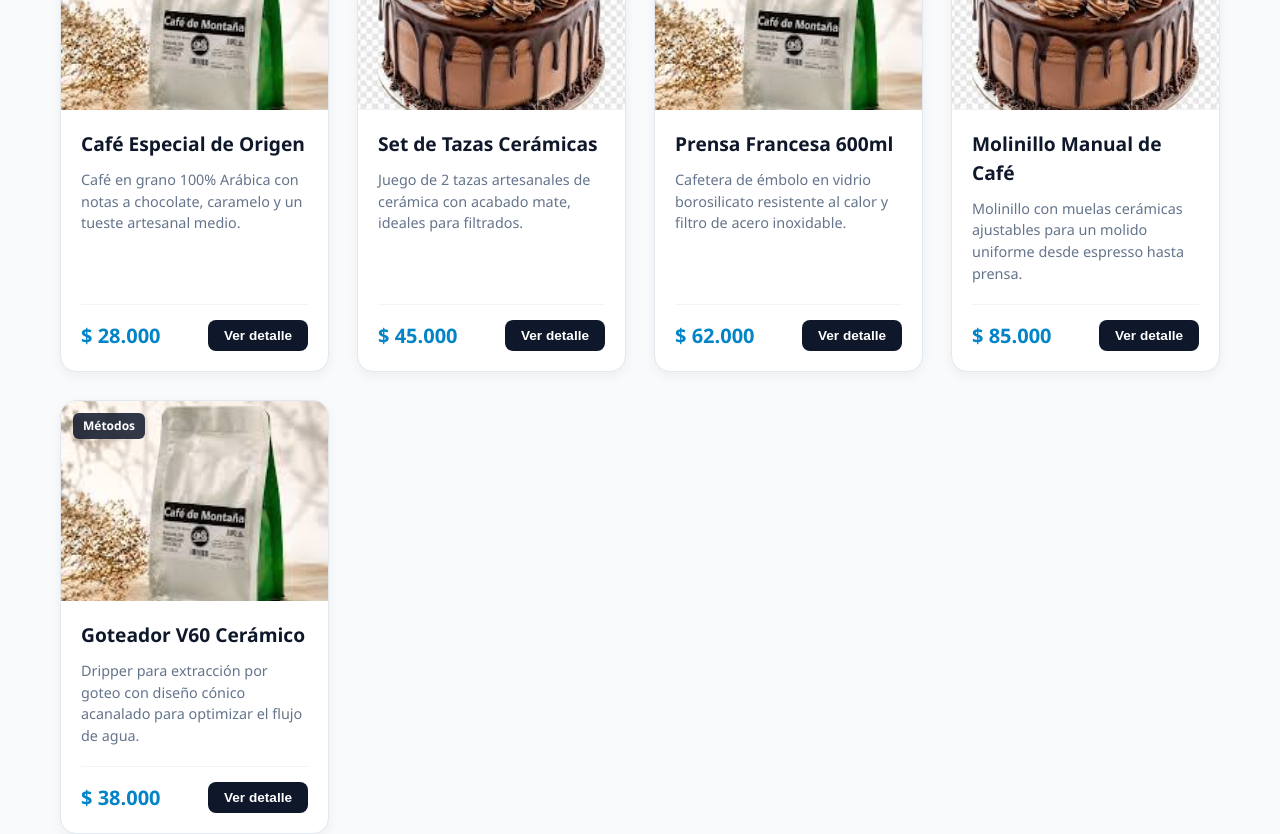
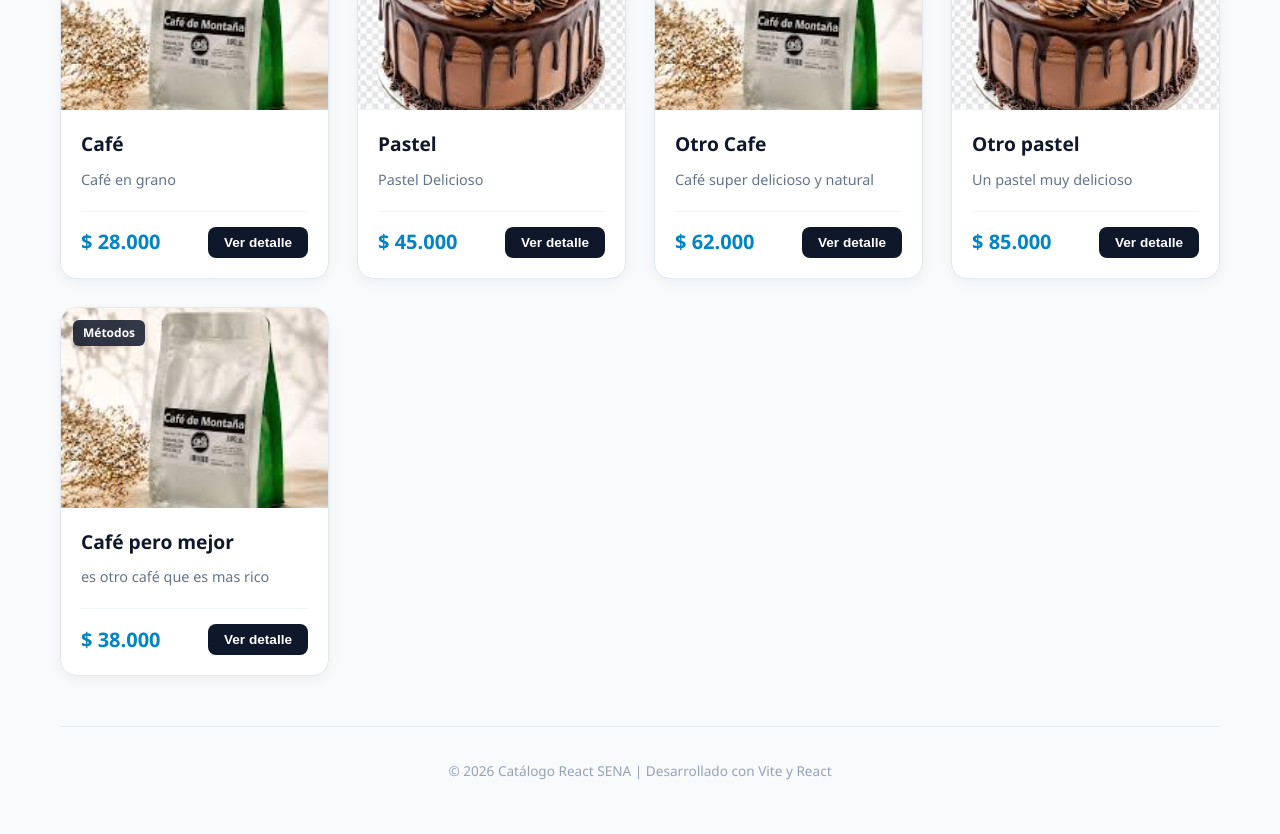
Before and after one commit to ElOmar2702/ctrabajo, a React (Vite) app in the folder sena-react-ficha3409609/catalogo-react/: page / in a window 1280 px wide. Shown: the part 480-1314 px from the top of the page. Built offline with nearby package versions, Linux system fonts and the light colour scheme.

Commit message:
Algunos Cambios en App.jsx

```diff
--- a/sena-react-ficha3409609/catalogo-react/src/App.jsx
+++ b/sena-react-ficha3409609/catalogo-react/src/App.jsx
@@ -6,40 +6,40 @@ import './App.css';
 const PRODUCTOS_CATALOGO = [
   {
     id: 1,
-    nombre: "Café Especial de Origen",
-    descripcion: "Café en grano 100% Arábica con notas a chocolate, caramelo y un tueste artesanal medio.",
+    nombre: "Café",
+    descripcion: "Café en grano",
     precio: 28000,
     categoria: "Cafetería",
     imagen: heroImg
   },
   {
     id: 2,
-    nombre: "Set de Tazas Cerámicas",
-    descripcion: "Juego de 2 tazas artesanales de cerámica con acabado mate, ideales para filtrados.",
+    nombre: "Pastel",
+    descripcion: "Pastel Delicioso",
     precio: 45000,
     categoria: "Accesorios",
     imagen: downloadImg
   },
   {
     id: 3,
-    nombre: "Prensa Francesa 600ml",
-    descripcion: "Cafetera de émbolo en vidrio borosilicato resistente al calor y filtro de acero inoxidable.",
+    nombre: "Otro Cafe",
+    descripcion: "Café super delicioso y natural",
     precio: 62000,
     categoria: "Métodos",
     imagen: heroImg
   },
   {
     id: 4,
-    nombre: "Molinillo Manual de Café",
-    descripcion: "Molinillo con muelas cerámicas ajustables para un molido uniforme desde espresso hasta prensa.",
+    nombre: "Otro pastel",
+    descripcion: "Un pastel muy delicioso",
     precio: 85000,
     categoria: "Molinillos",
     imagen: downloadImg
   },
   {
     id: 5,
-    nombre: "Goteador V60 Cerámico",
-    descripcion: "Dripper para extracción por goteo con diseño cónico acanalado para optimizar el flujo de agua.",
+    nombre: "Café pero mejor",
+    descripcion: "es otro café que es mas rico",
     precio: 38000,
     categoria: "Métodos",
     imagen: heroImg
@@ -52,9 +52,8 @@ function App() {
       <header className="encabezado-app">
         <div className="hero-banner">
           <div className="hero-texto">
-            <span className="badge-sena">SENA - Ficha 3409609</span>
             <h1>Catálogo de Productos</h1>
-            <p>Explora nuestra selección exclusiva de accesorios y café especial.</p>
+            <p>Explora el café y pasteles que tenemos para ofrecerte.</p>
           </div>
           <img src={heroImg} alt="Hero Banner" className="hero-imagen" />
         </div>
```
